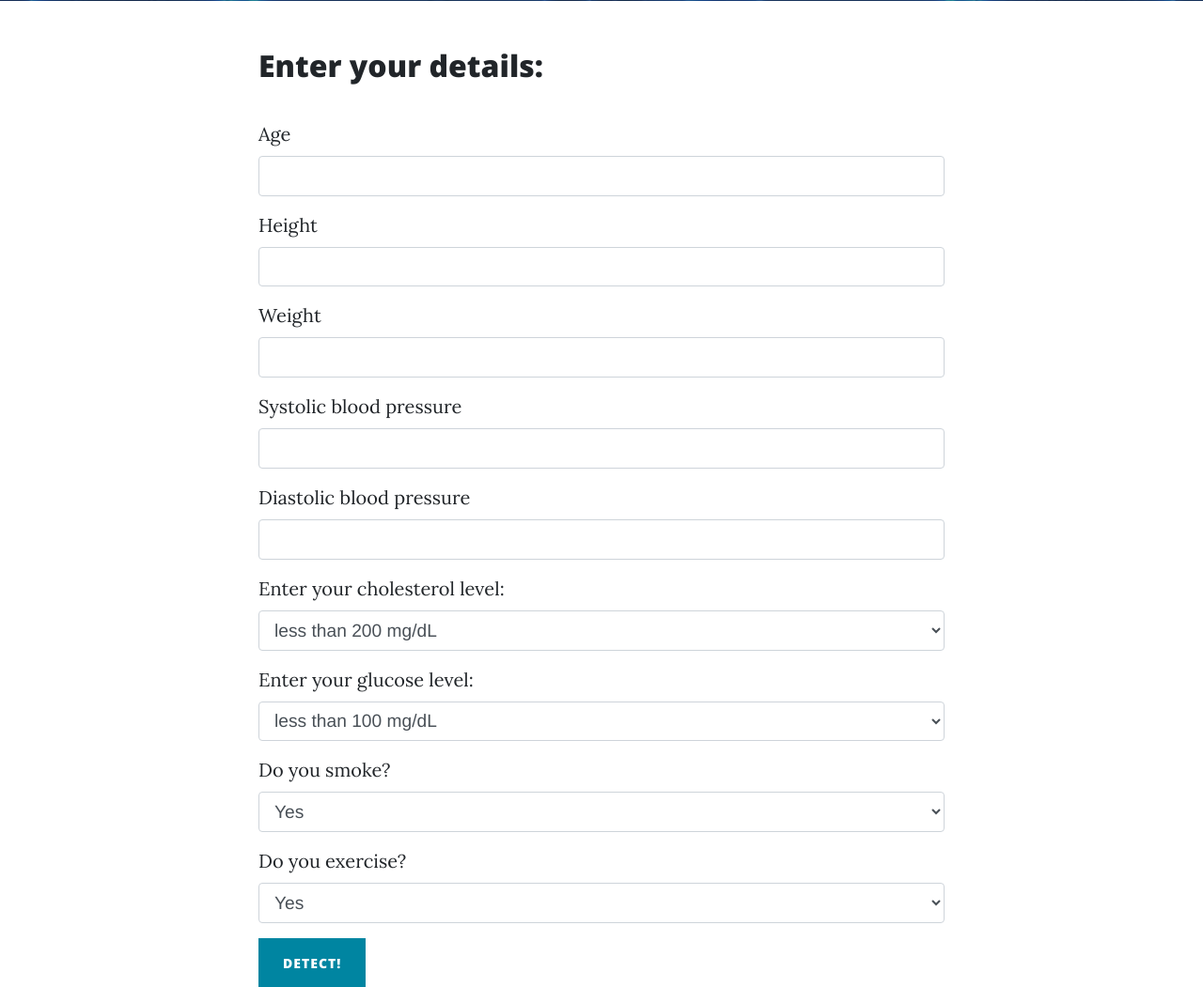
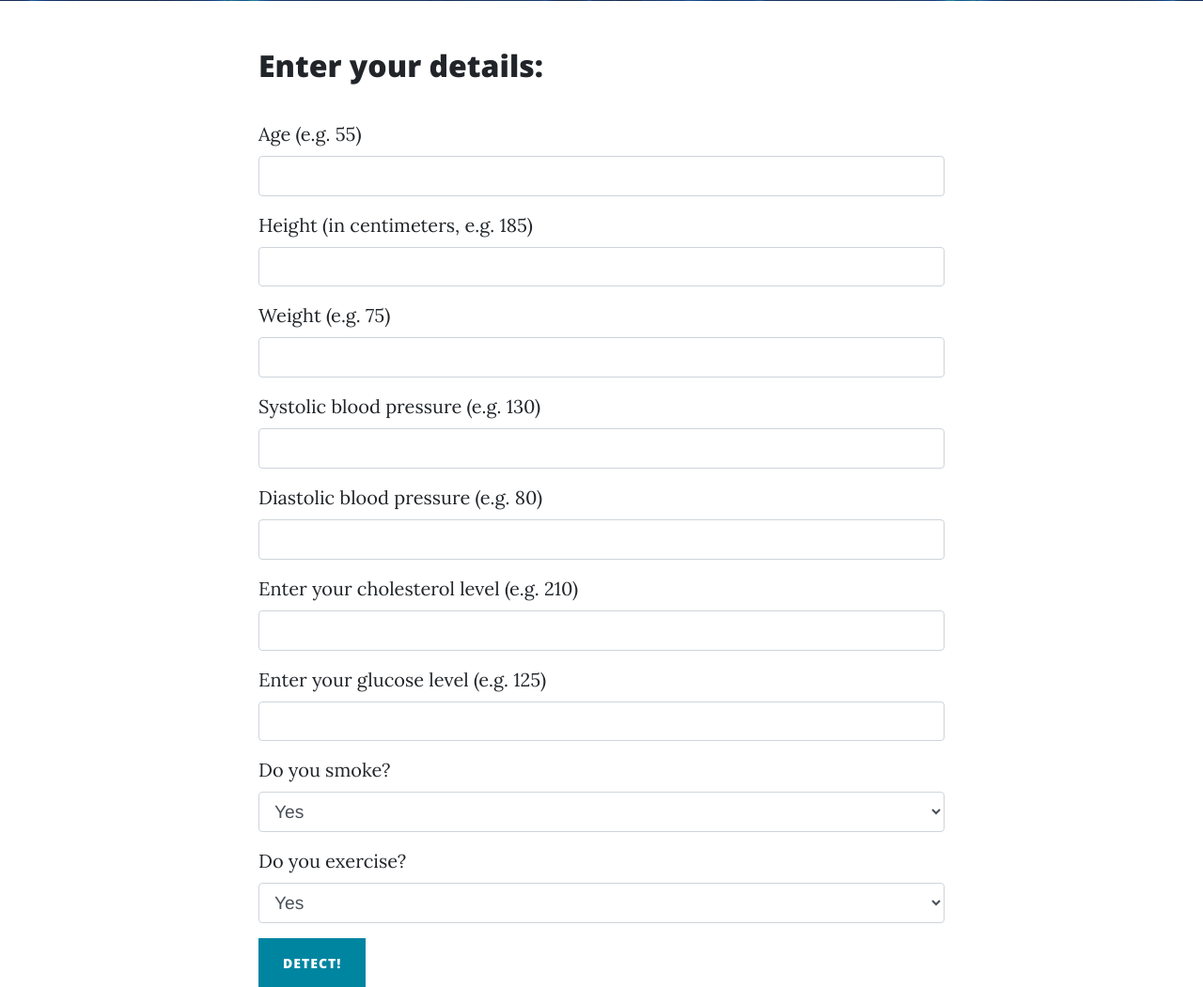
Before and after one commit to LironSpector/CardiovascularDiseaseDetection, a Flask app: page / in a window 1280 px wide. Shown: the part 723-1774 px from the top of the page at 94% size. Run offline with Flask 2, Linux system fonts and the light colour scheme; a user stored in the database is signed in; some libraries are stand-ins or nearby versions.

Commit message:
Small changes in many files

```diff
--- a/forms.py
+++ b/forms.py
@@ -19,7 +19,7 @@ class RegisterForm(FlaskForm):
     """
     A form class for user registration.
     """
-    email = StringField("Email", validators=[DataRequired()])
+    email = StringField("Email", validators=[DataRequired(), Email()])
     password = PasswordField("Password", validators=[DataRequired()])
     name = StringField("Name", validators=[DataRequired()])
     submit = SubmitField("Sign Me Up!")
@@ -29,7 +29,7 @@ class LoginForm(FlaskForm):
     """
     A form class for user login.
     """
-    email = StringField("Email", validators=[DataRequired()])
+    email = StringField("Email", validators=[DataRequired(), Email()])
     password = PasswordField("Password", validators=[DataRequired()])
     submit = SubmitField("Let Me In!")
 
@@ -38,18 +38,14 @@ class DetectForm(FlaskForm):
     """
     A form class for cardiovascular disease detection.
     """
-    age = FloatField("Age", validators=[DataRequired()])
-    height = IntegerField("Height", validators=[DataRequired()])
-    weight = FloatField("Weight", validators=[DataRequired()])
-    ap_hi = IntegerField("Systolic blood pressure", validators=[DataRequired()])
-    ap_lo = IntegerField("Diastolic blood pressure", validators=[DataRequired()])
+    age = FloatField("Age (e.g. 55)", validators=[DataRequired()])
+    height = IntegerField("Height (in centimeters, e.g. 185)", validators=[DataRequired()])
+    weight = FloatField("Weight (e.g. 75)", validators=[DataRequired()])
+    ap_hi = IntegerField("Systolic blood pressure (e.g. 130)", validators=[DataRequired()])
+    ap_lo = IntegerField("Diastolic blood pressure (e.g. 80)", validators=[DataRequired()])
+    cholesterol = IntegerField("Enter your cholesterol level (e.g. 210)", validators=[DataRequired()])
+    glucose = IntegerField("Enter your glucose level (e.g. 125)", validators=[DataRequired()])
 
-    cholesterol = SelectField("Enter your cholesterol level:",
-                              choices=["less than 200 mg/dL", "200 to 239 mg/dL", "above 240 mg/dL"],
-                              validators=[DataRequired()])
-    glucose = SelectField("Enter your glucose level:",
-                          choices=["less than 100 mg/dL", "100 to 125 mg/dL", "above 125 mg/dL"],
-                          validators=[DataRequired()])
     smoke = SelectField("Do you smoke?",
                         choices=["Yes", "No"],
                         validators=[DataRequired()])
--- a/main.py
+++ b/main.py
@@ -146,16 +146,16 @@ def convert_user_data(cholesterol, glucose, smoke, active):
     :param active: 'Yes' if the person does any activity or 'No' if not.
     :return: The gender, cholesterol, glucose, smoke, alcohol and active value fields in the format of the train data.
     """
-    if cholesterol == "less than 200 mg/dL":
+    if cholesterol < 200:
         cholesterol = 1
-    elif cholesterol == "200 to 239 mg/dL":
+    elif cholesterol < 240:
         cholesterol = 2
     else:
         cholesterol = 3
 
-    if glucose == "less than 100 mg/dL":
+    if glucose < 100:
         glucose = 1
-    elif glucose == "100 to 125 mg/dL":
+    elif glucose < 125:
         glucose = 2
     else:
         glucose = 3
@@ -231,7 +231,8 @@ def admin_only(f):
 @app.route('/', methods=["GET", "POST"])
 def home():
     """
-    Renders the home page and handles form submissions for cardio disease detection.
+    Renders the home page (where users can enter their details to find out if the have a cardio disease) and handles
+    form submissions for cardio disease detection.
     :return: If a valid form is submitted, it redirects to the 'result' page.
     Otherwise, it renders the 'index.html' template with the form.
     """
@@ -249,7 +250,6 @@ def home():
         active = form.active.data
 
         cholesterol, glucose, smoke, active = convert_user_data(cholesterol, glucose, smoke, active)
-
         user_data = UserData(age, height, weight, ap_hi, ap_lo, cholesterol, glucose, smoke, active)
         user_status = activate_model(user_data)
 
--- a/templates/contact.html
+++ b/templates/contact.html
@@ -37,7 +37,9 @@
       <div class="col-lg-8 col-md-10 mx-auto">
         <p>Want to get in touch? Fill out the form below to send me a message and I will get back to you as soon as possible!</p>
 
-        {{ wtf.quick_form(form, novalidate=True, button_map={"submit": "primary"}) }}
+        <div class="content">
+          {{ wtf.quick_form(form, novalidate=True, button_map={"submit": "primary"}) }}
+        </div>
       </div>
     </div>
   </div>
--- a/templates/index.html
+++ b/templates/index.html
@@ -76,7 +76,6 @@
 
   <!-- Page Header -->
   <header class="masthead" style="background-image: url('{{ url_for('static', filename='img/heart-disease.jpg')}}')">
-<!--  <header class="masthead" style="background-image: url('https://images.unsplash.com/photo-1470092306007-055b6797ca72?ixlib=rb-1.2.1&auto=format&fit=crop&w=668&q=80')">-->
     <div class="overlay"></div>
     <div class="container">
       <div class="row">
@@ -98,7 +97,7 @@
     <div class="row">
       <div class="col-lg-8 col-md-10 mx-auto">
         <span class="sign-title" style="font-size: 1.5rem">
-          Please login to find out if you have a heart disease or not, or register if you haven't already.
+          Please login to find out if you have a cardiovascular disease, or register if you haven't already.
         </span>
         <br><br>
         <hr>
@@ -107,12 +106,12 @@
           Why should I use this website? How can I know it's reliable?
         </h4>
         <p>
-          This website's purpose is to help you find out if you have a heart disease and to save you time and money.
+          This website's purpose is to help you find out if you have a cardio disease and to save you time and money.
         </p>
         <p>
           To give you a reliable answer we compare your current health status against the health status of tens of thousands of other people.
         </p>
-        <p>So all that's left is to register/login and find out if you have a heart disease or not!</p>
+        <p>So all that's left to do is to register/login and find out if you have a cardio disease or not!</p>
       </div>
     </div>
   </div>
@@ -128,15 +127,7 @@
           <br>
         </div>
 
-        {% with messages = get_flashed_messages() %}
-          {% if messages %}
-            {% for message in messages %}
-                <p>{{ message }}</p>
-            {% endfor %}
-          {% endif %}
-        {% endwith %}
-
-            {{ wtf.quick_form(form, novalidate=True, button_map={"submit": "primary"}) }}
+        {{ wtf.quick_form(form, novalidate=True, button_map={"submit": "primary"}) }}
       </div>
     </div>
   </div>
```
Also changed, not shown: templates/footer.html (+0 -27 lines), templates/result.html (+3 -15 lines), website.db.
